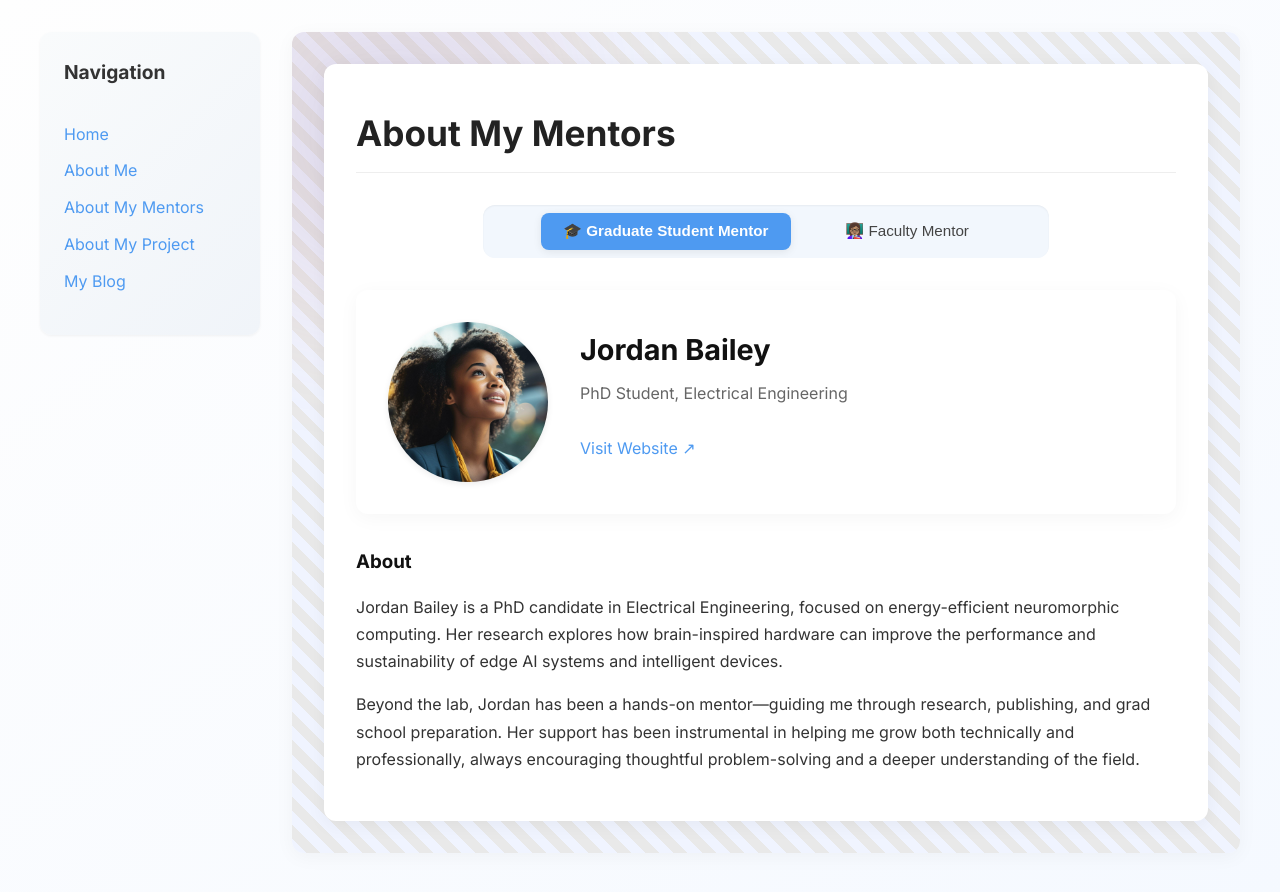
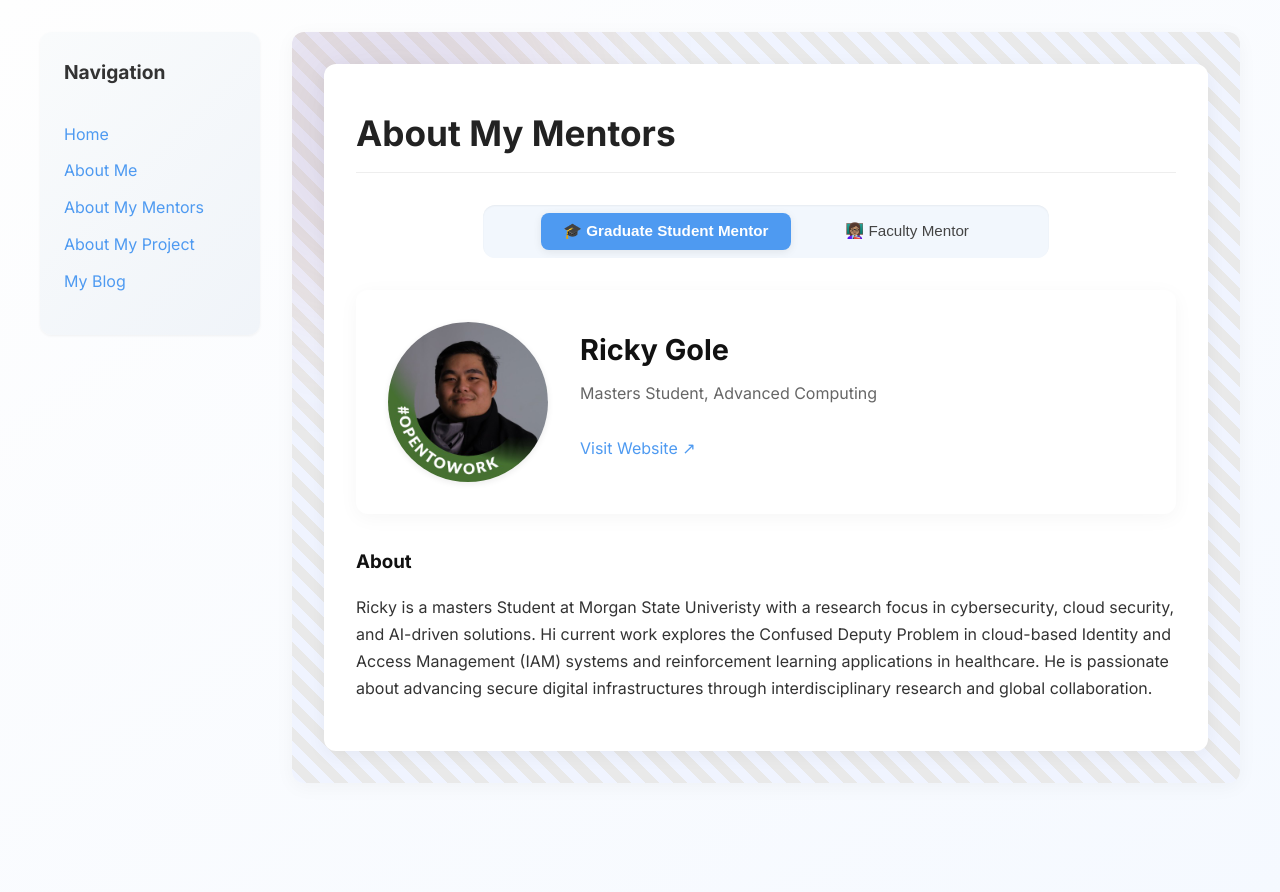
Before and after one commit to anuvanuzhat/anuvanuzhat.github.io, a Jekyll site: the page built from pages/about-my-mentor.md, in a window 1280 px wide. Shown: the top 892 px of the page. Built offline with Jekyll 4.4.1, drawn with Linux system fonts in a browser that asks for light colours.

Commit message:
Update about-my-mentor.md

```diff
--- a/pages/about-my-mentor.md
+++ b/pages/about-my-mentor.md
@@ -4,23 +4,21 @@ title: About My Mentors
 permalink: /about-my-mentor.html
 
 graduate_mentor:
-  name: Jordan Bailey
-  title: PhD Student, Electrical Engineering
-  image: /assets/images/graduate-student-mentor.jpg
-  website: https://gradmentor.example.com
+  name: Ricky Gole
+  title: Masters Student, Advanced Computing
+  image: assets/images/graduate-mentor.jpeg
+  website: https://www.linkedin.com/in/ricky-gole/
   bio: |
-    Jordan Bailey is a PhD candidate in Electrical Engineering, focused on energy-efficient neuromorphic computing. Her research explores how brain-inspired hardware can improve the performance and sustainability of edge AI systems and intelligent devices.
+    Ricky is a masters Student at Morgan State Univeristy with a research focus in cybersecurity, cloud security, and AI-driven solutions. Hi current work explores the Confused Deputy Problem in cloud-based Identity and Access Management (IAM) systems and reinforcement learning applications in healthcare. He is passionate about advancing secure digital infrastructures through interdisciplinary research and global collaboration.
 
-    Beyond the lab, Jordan has been a hands-on mentor—guiding me through research, publishing, and grad school preparation. Her support has been instrumental in helping me grow both technically and professionally, always encouraging thoughtful problem-solving and a deeper understanding of the field.
+
 
 faculty_mentor:
-  name: Dr. Elijah Freeman
-  title: Professor Emeritus, Tuskegee University
-  image: /assets/images/faculty-mentor.jpg
-  website: https://facultymentor.example.com
+  name: Dr. Jamell Dacon
+  title: Assistant Professor, Morgan State University
+  image: assets/images/Faculty-mentor.jpeg
+  website: https://daconjam.github.io/
   bio: |
-    Dr. Elijah Freeman is a pioneering figure in the field of neural engineering and robotics. With over four decades of experience in academia and research, his work has focused on developing accessible brain-computer interface systems and exploring how robotics can enhance human capability.
-
-    A passionate advocate for diversity in STEM, Dr. Freeman has mentored dozens of underrepresented students and continues to inspire the next generation of researchers and technologists through his leadership and legacy.
+    Dr. Jamell Dacon is an Assistant Professor in the Department of Computer Science at Morgan State University, where he serves as the Director & Lead Principal Investigator of the Machine Intelligence and Data Science (MINDS) Lab. His work is dedicated to harnessing AI, ML and Data Science to address both error and outcome disparities. As a distinguished computer scientist, Dr. Jamell Dacon empowers students, faculty, and the broader community through education and leadership, addressing the significant challenges facing our world today.
 
 ---
```
